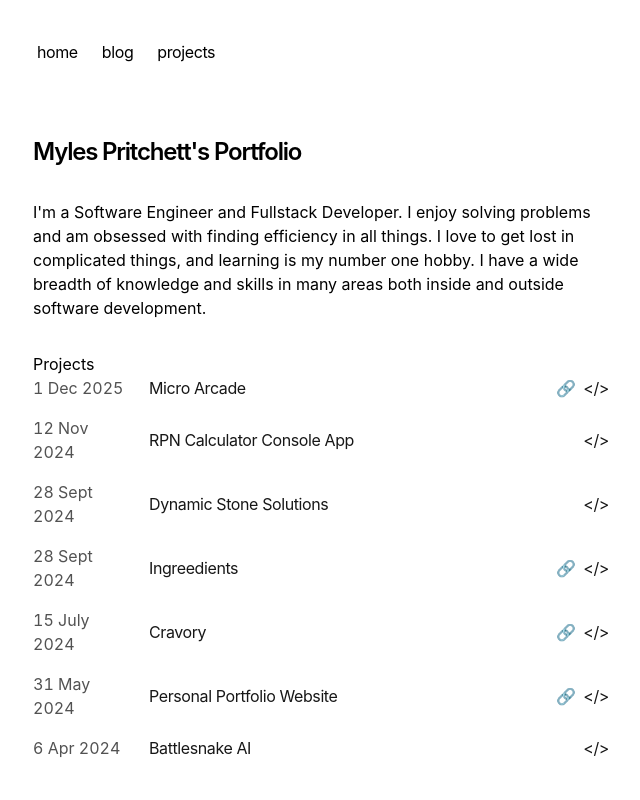
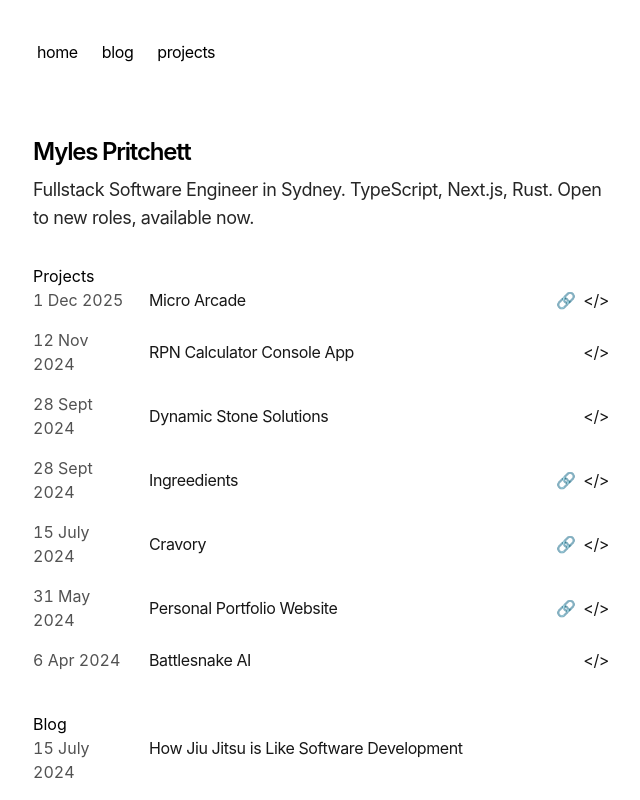
Before and after one commit to MylesJPritchett/mylesp.com, a Next.js app: page / in a window 1280 px wide. Shown: the top 800 px of the page, without its empty margins (319-959 px from the left). Built offline with nearby package versions, Linux system fonts and the light colour scheme.

Commit message:
feat: add recruiter headline to the home page

```diff
--- a/app/page.tsx
+++ b/app/page.tsx
@@ -4,15 +4,12 @@ import { PortfolioProjects } from 'app/components/projects'
 export default function Page() {
   return (
     <section>
-      <h1 className="mb-8 text-2xl font-semibold tracking-tighter">
-        Myles Pritchett's Portfolio
+      <h1 className="mb-2 text-2xl font-semibold tracking-tighter">
+        Myles Pritchett
       </h1>
-      <p className="mb-4">
-        {`I'm a Software Engineer and Fullstack Developer.
-          I enjoy solving problems and am obsessed with finding efficiency in
-          all things. I love to get lost in complicated things, and learning is my number
-          one hobby. I have a wide breadth of knowledge and skills in many
-          areas both inside and outside software development.`}
+      <p className="mb-4 text-lg tracking-tight text-neutral-800 dark:text-neutral-200">
+        Fullstack Software Engineer in Sydney. TypeScript, Next.js, Rust. Open
+        to new roles, available now.
       </p>
       <div className="my-8">
         <h2>Projects</h2>
```
Also changed, not shown: 2 other files (tests, documents, lock files or other folders).
